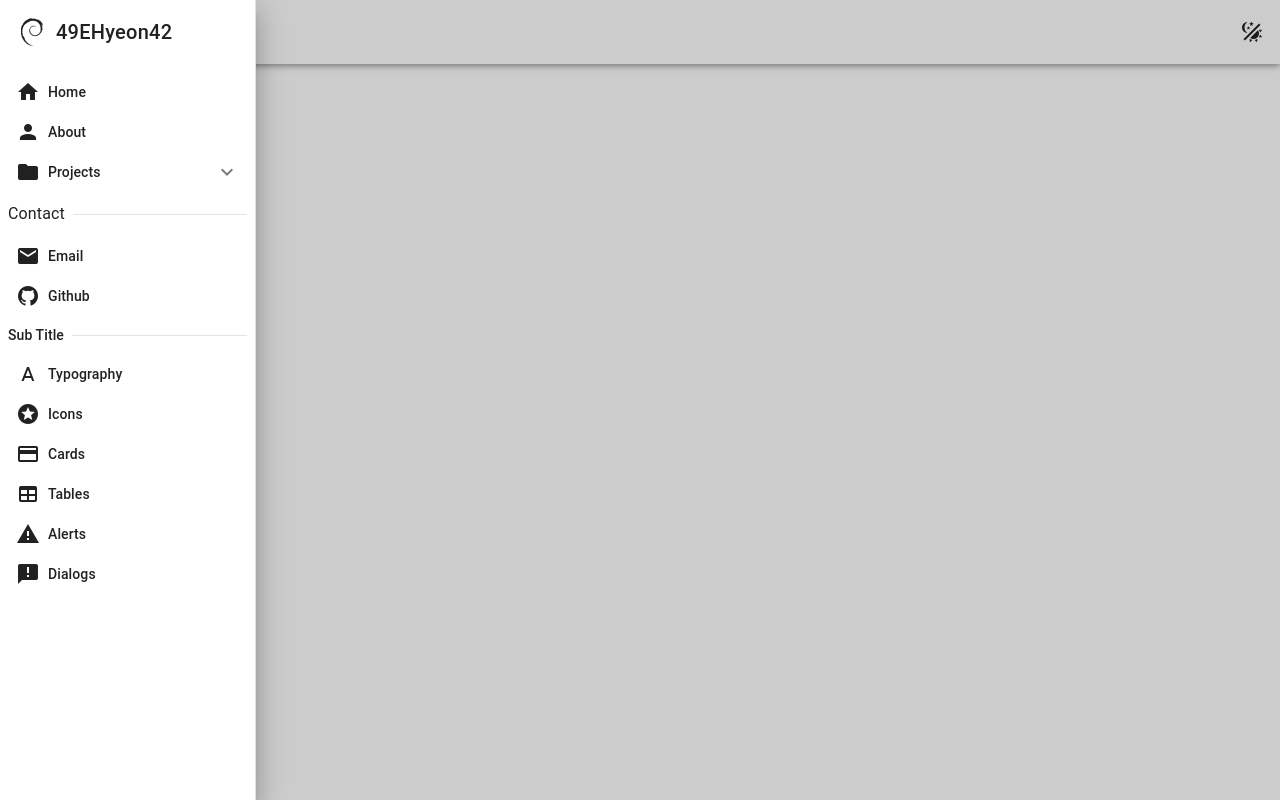
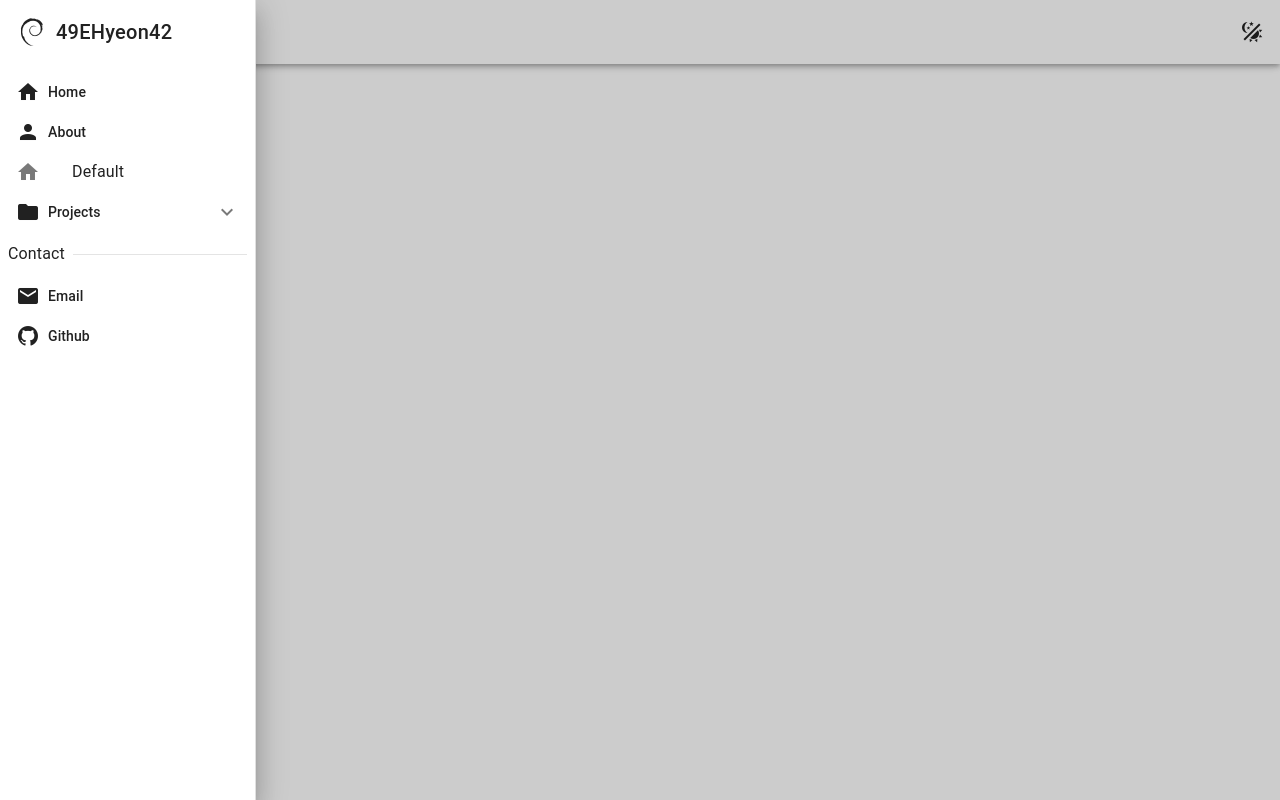
Before and after one commit to 49EHyeon42/vue-boilerplate, a Vue app: page /test-views/sidebar-layout2 in a window 1280 px wide. Built offline with nearby package versions, Linux system fonts and the light colour scheme; the HTML template or start-up script is replaced by a standard one.

Commit message:
refactor: 컴포넌트로 분리

```diff
--- a/src/components/sidebars/BaseSidebar2.vue
+++ b/src/components/sidebars/BaseSidebar2.vue
@@ -1,4 +1,6 @@
 <script setup lang="ts">
+import EhListItem2 from './items/EhListItem2.vue';
+
 const drawer = defineModel<boolean>('drawer');
 </script>
 
@@ -11,18 +13,10 @@ const drawer = defineModel<boolean>('drawer');
     </v-container>
 
     <v-list density="compact" class="m-0">
-      <v-list-item to="/">
-        <div class="d-flex align-center">
-          <v-icon class="mr-2">mdi-home</v-icon>
-          <span class="text-subtitle-2">Home</span>
-        </div>
-      </v-list-item>
-      <v-list-item to="/about">
-        <div class="d-flex align-center">
-          <v-icon class="mr-2">mdi-account</v-icon>
-          <span class="text-subtitle-2">About</span>
-        </div>
-      </v-list-item>
+      <EhListItem2 to="/" icon="mdi-home" title="Home" />
+      <EhListItem2 to="/about" icon="mdi-account" title="About" />
+
+      <v-list-item prepend-icon="mdi-home" title="Default" to="/" />
 
       <v-list-group>
         <template #activator="{ props }">
@@ -59,20 +53,20 @@ const drawer = defineModel<boolean>('drawer');
         <span class="mr-2 text-no-wrap text-subtitle-1">Contact</span>
         <v-divider />
       </v-container>
-      <v-list-item href="mailto:49ehyeon42@email.com" target="_blank">
-        <div class="d-flex align-center">
-          <v-icon class="mr-2">mdi-email</v-icon>
-          <span class="text-subtitle-2">Email</span>
-        </div>
-      </v-list-item>
-      <v-list-item href="https://github.com/49EHyeon42" target="_blank">
-        <div class="d-flex align-center">
-          <v-icon class="mr-2">mdi-github</v-icon>
-          <span class="text-subtitle-2">Github</span>
-        </div>
-      </v-list-item>
+      <EhListItem2
+        href="mailto:49ehyeon42@email.com"
+        icon="mdi-email"
+        target="_blank"
+        title="Email"
+      />
+      <EhListItem2
+        href="https://github.com/49EHyeon42"
+        icon="mdi-github"
+        target="_blank"
+        title="Github"
+      />
 
-      <v-container class="d-flex align-center pa-2">
+      <!-- <v-container class="d-flex align-center pa-2">
         <span class="mr-2 text-no-wrap text-subtitle-2">Sub Title</span>
         <v-divider />
       </v-container>
@@ -116,7 +110,7 @@ const drawer = defineModel<boolean>('drawer');
           <v-icon class="mr-2">mdi-message-alert</v-icon>
           <span class="text-subtitle-2">Dialogs</span>
         </div>
-      </v-list-item>
+      </v-list-item> -->
     </v-list>
   </v-navigation-drawer>
 </template>
--- /dev/null
+++ b/src/components/sidebars/items/EhListItem2.vue
@@ -0,0 +1,26 @@
+<script setup lang="ts">
+import { defineProps } from 'vue';
+
+defineProps<{
+  to?: string;
+  href?: string;
+  target?: string;
+  icon?: string;
+  title?: string;
+}>();
+</script>
+
+<template>
+  <v-list-item :href="href" :target="target" :to="to">
+    <div class="list-item-content d-flex align-center">
+      <v-icon>{{ icon }}</v-icon>
+      <div class="text-subtitle-2">{{ title }}</div>
+    </div>
+  </v-list-item>
+</template>
+
+<style scoped>
+.list-item-content {
+  gap: 8px;
+}
+</style>
```
